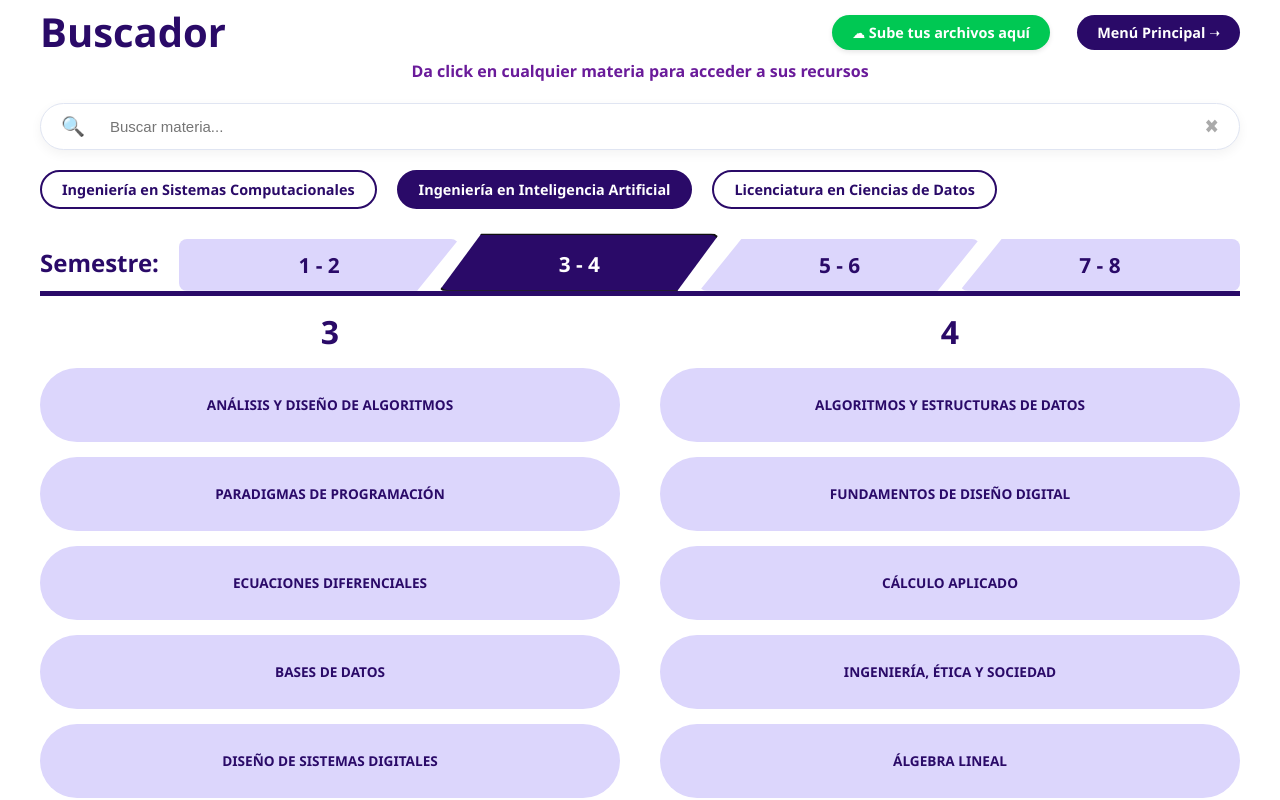
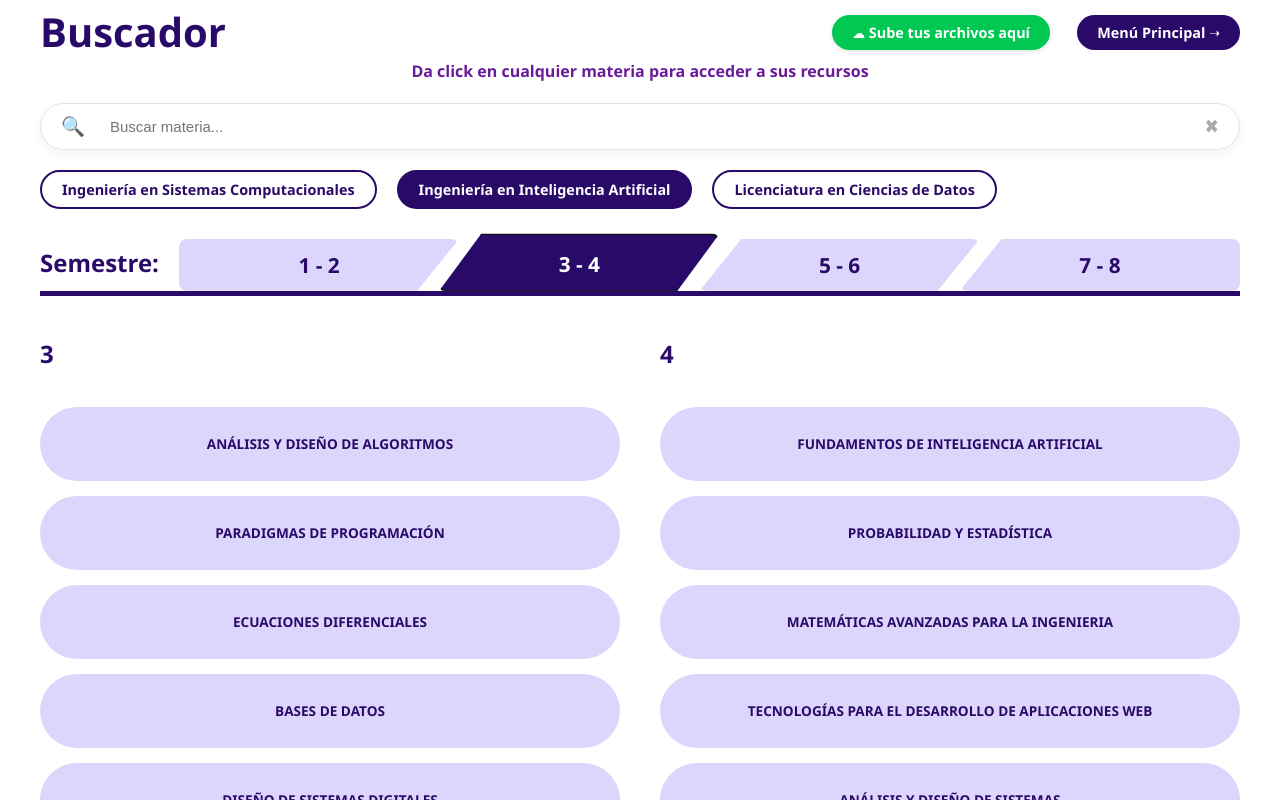
Before and after one commit to Gamesrack565/ETS-El-Tesoro-del-Saber---Proyecto_web, a React (Vite) app in the folder frontend/: page /portal in a window 1280 px wide. Both pictures are taken after a click on the button "3 - 4". Built offline with nearby package versions, Linux system fonts and the light colour scheme.

Commit message:
Version 3.7.2 - Correccion del bug de visualizar materias de cuarto semestre

```diff
--- a/frontend/src/pages/Paginas_Portal/pagina_materias.jsx
+++ b/frontend/src/pages/Paginas_Portal/pagina_materias.jsx
@@ -296,17 +296,18 @@ const MallaCurricular = () => {
           </div>
         )}
 
+
         {activeTab === '3-4' && (
           <div className="curriculum-grid">
             <div className="semester-column">
-              <h2 className="semester-number">3</h2>
+              <h2>3</h2>
               {currentMaterias.sem3?.map((m, i) =>
                 <div key={i} className={`subject-pill${getHighlightClass(m)}`} onClick={() => handleMateriaClick(m)}>{m}</div>
               )}
             </div>
             <div className="semester-column">
-              <h2 className="semester-number">4</h2>
-              {currentMaterias.sem2?.map((m, i) =>
+              <h2>4</h2>
+              {currentMaterias.sem4?.map((m, i) =>
                 <div key={i} className={`subject-pill${getHighlightClass(m)}`} onClick={() => handleMateriaClick(m)}>{m}</div>
               )}
             </div>
```
